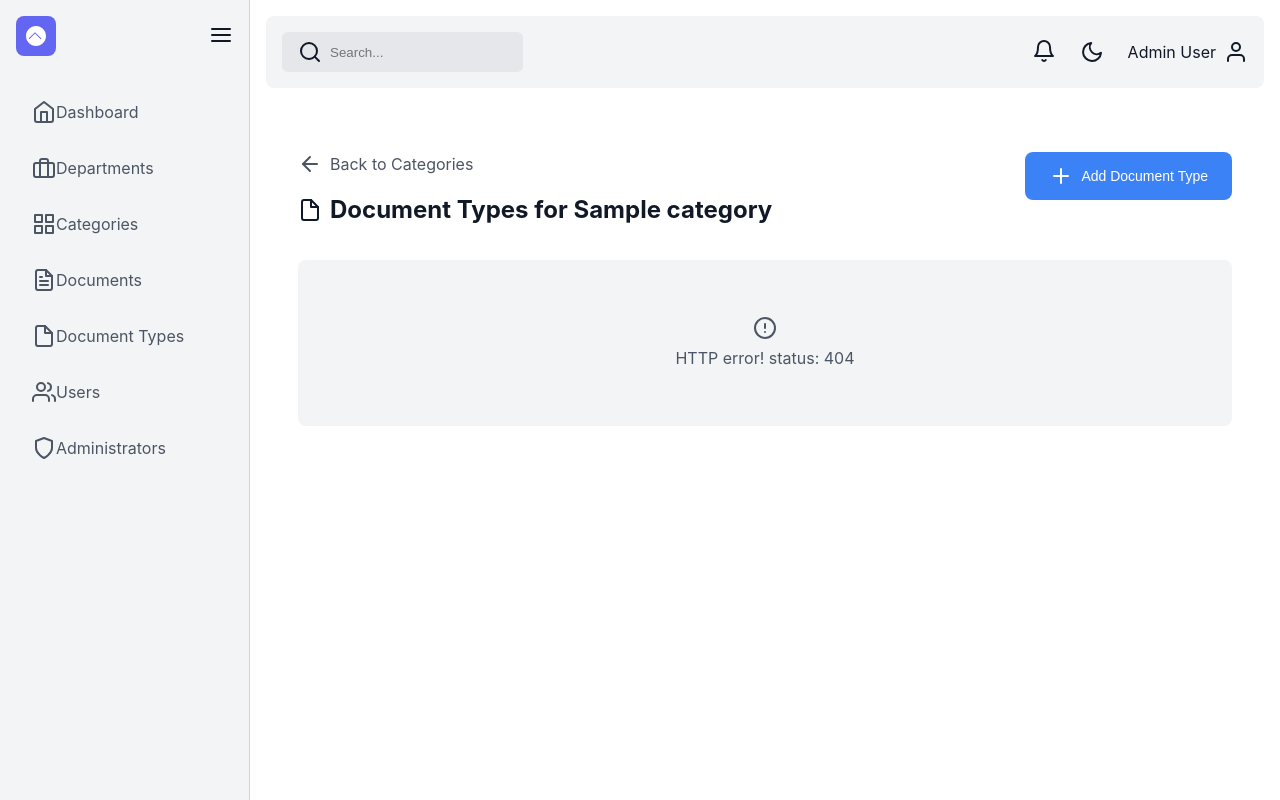
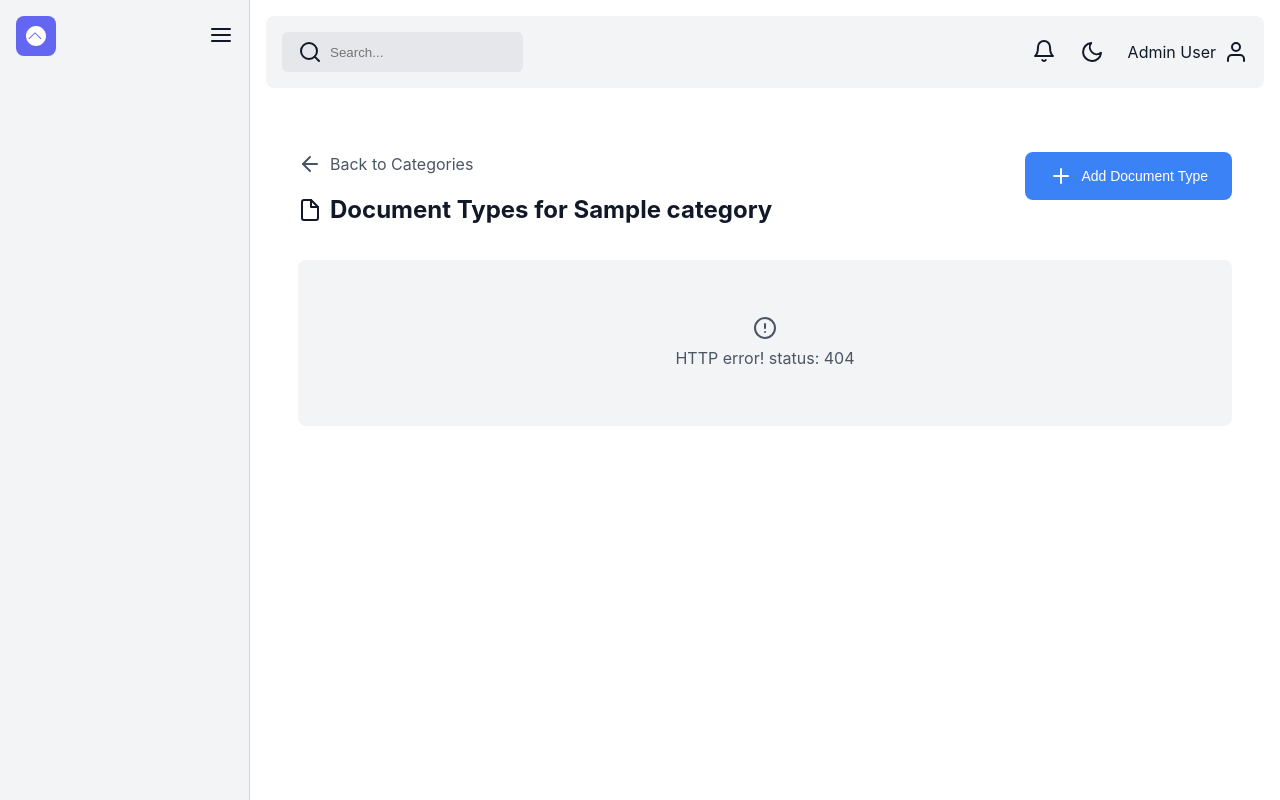
Before and after one commit to RodrigoCastroMoura/DocSmartUser, a Flask app: template templates/category_document_types.html in a window 1280 px wide. Run offline with Flask 3, Linux system fonts and the light colour scheme; the template is opened without the code that fills it: most values are stand-ins (such as "Sample title", 1, 10 or a date in 2020); some libraries are stand-ins or nearby versions.

Commit message:
Assistant checkpoint: Remover menu de navegação da barra lateral
Assistant generated file changes:
- templates/base.html: Remover menu de navegação da barra lateral

---

User prompt:

retire o menu do portal

Replit-Commit-Author: Assistant
Replit-Commit-Session-Id: 358f9e76-7fd4-49c2-a76b-1698b928416c

```diff
--- a/templates/base.html
+++ b/templates/base.html
@@ -78,34 +78,7 @@
                 </button>
             </div>
 
-                <a href="{{ url_for('dashboard') }}" class="nav-item {% if request.endpoint == 'dashboard' %}active{% endif %}">
-                    <i data-feather="home"></i>
-                    <span>Dashboard</span>
-                </a>
-                <a href="{{ url_for('departments') }}" class="nav-item {% if request.endpoint == 'departments' %}active{% endif %}">
-                    <i data-feather="briefcase"></i>
-                    <span>Departments</span>
-                </a>
-                <a href="{{ url_for('categories') }}" class="nav-item {% if request.endpoint == 'categories' %}active{% endif %}">
-                    <i data-feather="grid"></i>
-                    <span>Categories</span>
-                </a>
-                <a href="{{ url_for('documents') }}" class="nav-item {% if request.endpoint == 'documents' %}active{% endif %}">
-                    <i data-feather="file-text"></i>
-                    <span>Documents</span>
-                </a>
-                <a href="{{ url_for('document_types') }}" class="nav-item {% if request.endpoint == 'document_types' %}active{% endif %}">
-                    <i data-feather="file"></i>
-                    <span>Document Types</span>
-                </a>
-                <a href="{{ url_for('users') }}" class="nav-item {% if request.endpoint == 'users' %}active{% endif %}">
-                    <i data-feather="users"></i>
-                    <span>Users</span>
-                </a>
-                <a href="{{ url_for('admins') }}" class="nav-item {% if request.endpoint == 'admins' %}active{% endif %}">
-                    <i data-feather="shield"></i>
-                    <span>Administrators</span>
-                </a>
+                <!-- Menu removido conforme solicitado -->
             </nav>
         </aside>
 
```
